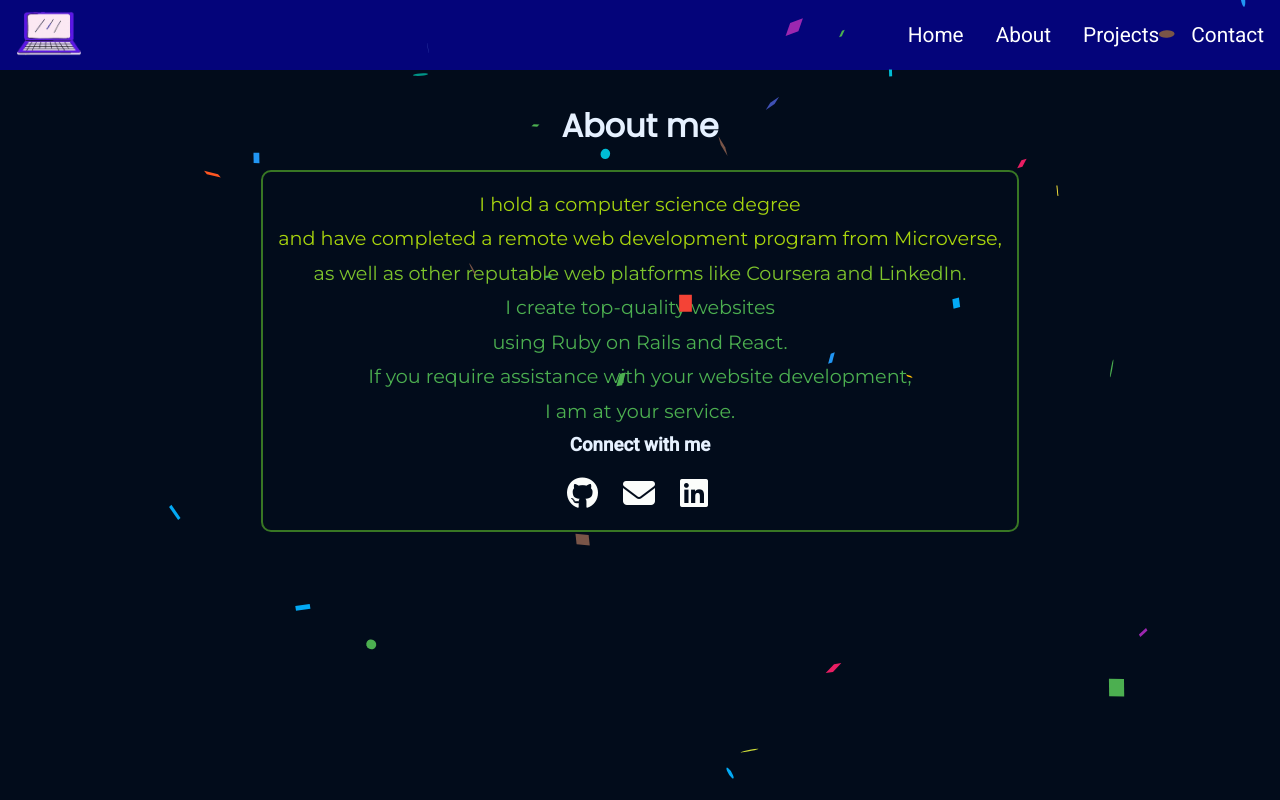
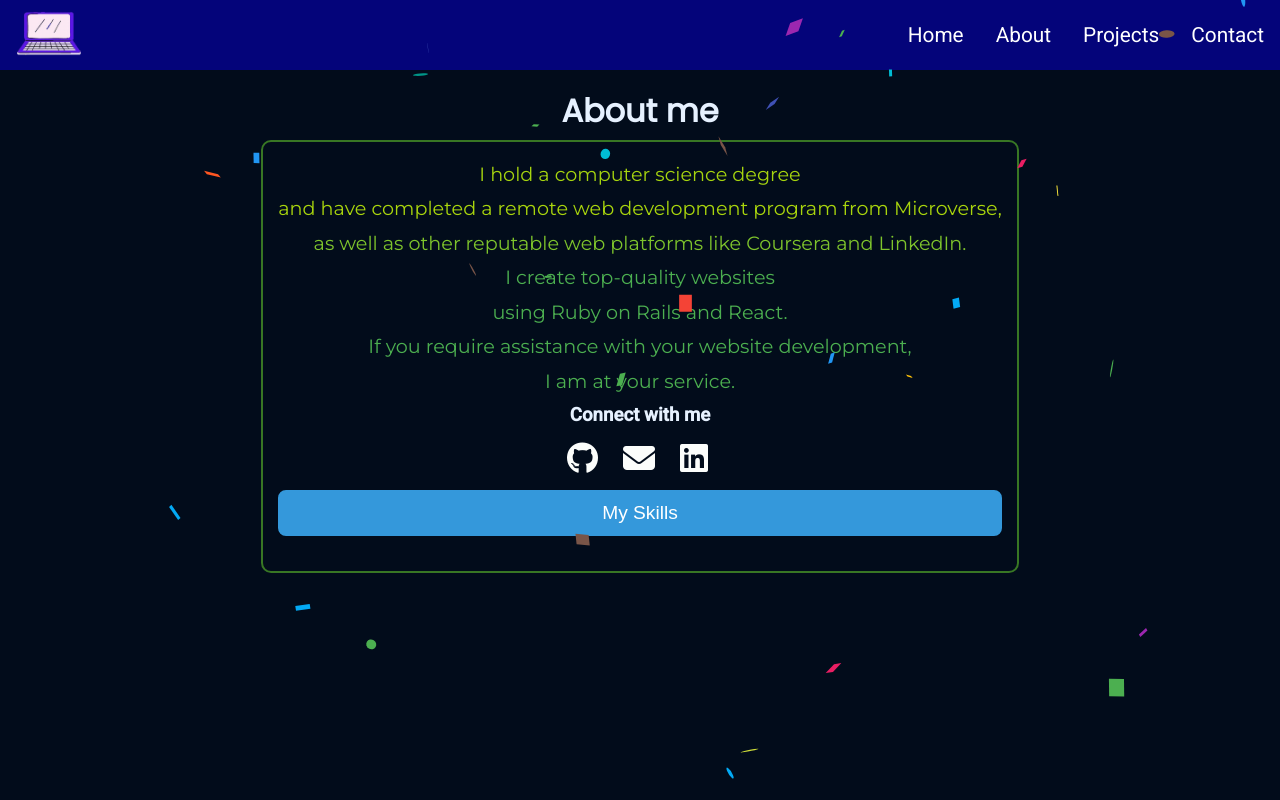
Before and after one commit to mryeminthu/react-portfolio, a React (Create React App) app: page /about in a window 1280 px wide. Built offline with nearby package versions, Linux system fonts and the light colour scheme.

Commit message:
Add my skills button

```diff
--- a/src/components/About/About.css
+++ b/src/components/About/About.css
@@ -9,7 +9,6 @@
 }
 
 .about-me-title {
-  margin: 15px 0;
   font-size: 2rem;
 }
 
@@ -48,7 +47,7 @@
 .about-me-paragraph {
   font-size: 1.2rem;
   font-weight: 500;
-    color:#4CAF50;
+  color: #4CAF50;
   font-family: 'Montserrat', sans-serif;
 }
 
@@ -81,7 +80,7 @@
 }
 
 .social-icons {
-    margin-top: 15px;
+  margin: 10px 0;
 }
 
 .social-icons a {
@@ -107,3 +106,29 @@
     color: #ffffff;
   }
 }
+
+.skills-button {
+  padding: 10px 20px;
+  cursor: pointer;
+  background-color: #3498db;
+  border: none;
+  outline: none;
+  border: 2px solid #3498db;
+  color: #ffffff;
+  font-size: 1.2rem;
+  border-radius: 8px;
+}
+
+.skills-button:hover {
+  background-color: #078ae1;
+}
+
+.overlay {
+  position: fixed;
+  top: 0;
+  left: 0;
+  width: 100%;
+  height: 100%;
+  background: rgba(0, 0, 0, 0.5);
+  z-index: 1000;
+}
--- a/src/components/About/About.jsx
+++ b/src/components/About/About.jsx
@@ -1,4 +1,5 @@
 import React, { useEffect, useState } from "react";
+import SkillsPopup from "./SkillsPopup";
 import { motion } from "framer-motion";
 import Confetti from "react-confetti";
 import "./About.css";
@@ -6,6 +7,7 @@
 
 const About = () => {
   const [confetti, setConfetti] = useState(false);
+  const [showSkillsPopup, setShowSkillsPopup] = useState(false);
 
   useEffect(() => {
     setTimeout(() => {
@@ -25,6 +27,7 @@
 
   return (
     <section className="about-me-section">
+      {showSkillsPopup && <div className="overlay"></div>}
       <Confetti
         width={window.innerWidth}
         height={window.innerHeight}
@@ -64,7 +67,19 @@
           <h3 className="bounce-animation">Connect with me</h3>
           <SocialIcons />
         </motion.div>
+        <motion.button
+          className="skills-button"
+          onClick={() => setShowSkillsPopup(true)}
+          initial={{ opacity: 0, x: 800 }}
+          animate={{ opacity: 1, x: 0 }}
+          transition={{ duration: 1.5 }}
+        >
+          My Skills
+        </motion.button>
       </div>
+      {showSkillsPopup && (
+        <SkillsPopup onClose={() => setShowSkillsPopup(false)} />
+      )}
     </section>
   );
 };
```
Lines whose indentation alone changed are shown as unchanged.
